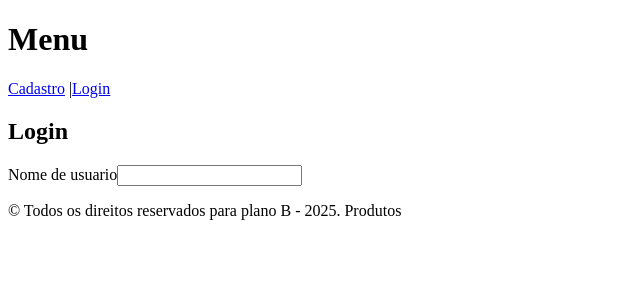
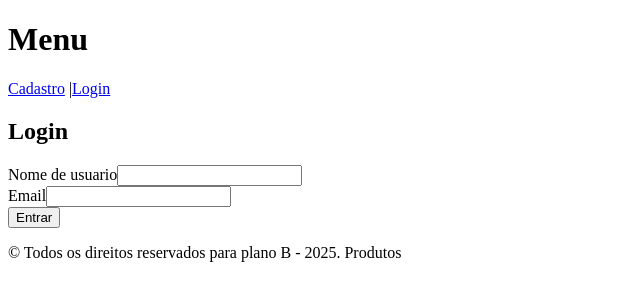
Before and after one commit to Emanuelly0ventura/CP5_Front-end, a React (Vite) app: page /login in a window 1280 px wide. Shown: the top 300 px of the page, without its empty margins (0-640 px from the left). Built offline with nearby package versions, Linux system fonts and the light colour scheme.

Commit message:
acabei o campo de email do login

```diff
--- a/src/routes/Login/index.tsx
+++ b/src/routes/Login/index.tsx
@@ -1,4 +1,3 @@
-import { useNavigate } from "react-router-dom";
 import { useForm } from "react-hook-form";
 
 type FormData = {
@@ -43,6 +42,23 @@ export default function Login(){
 
                 </div>
 
+                <div>
+                    <label>Email</label>
+                    <input type="email"
+                        {...register("email", {
+                            required: "O email é obrigatório",
+                            pattern: {
+                                value: /^[^\s@]+@[^\s@]+\.[^\s@]+$/,
+                                message: "Formato de email inválido",
+                            },
+                        })}
+                    />
+                    {errors.email && (
+                        <p>{errors.email.message}</p>
+                    )}
+                </div>
+
+                <button type="submit">Entrar</button>
 
             </form>
 
```
